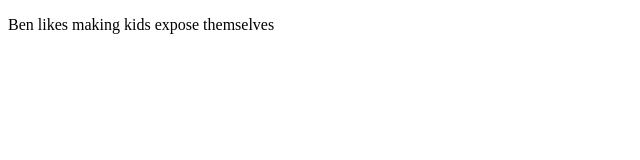
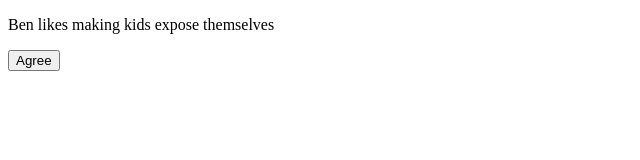
Before and after one commit to WilliamMorgan73/WilliamMorgan73.github.io, a plain HTML site: page index.html in a window 1280 px wide. Shown: the whole page, without its empty margins (0-640 px from the left). Drawn offline with Linux system fonts and the light colour scheme.

Commit message:
Update index.html

```diff
--- a/index.html
+++ b/index.html
@@ -12,6 +12,7 @@
 </head>
 
 <p>Ben likes making kids expose themselves</p>
+    <button type = "button">Agree</button>
 
 
 </html>
```
